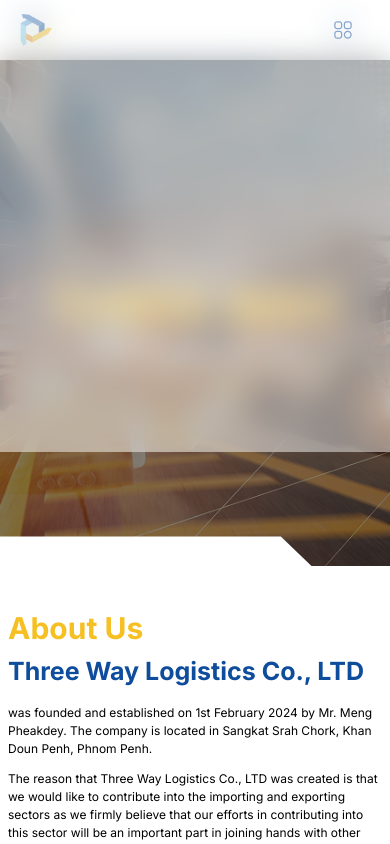
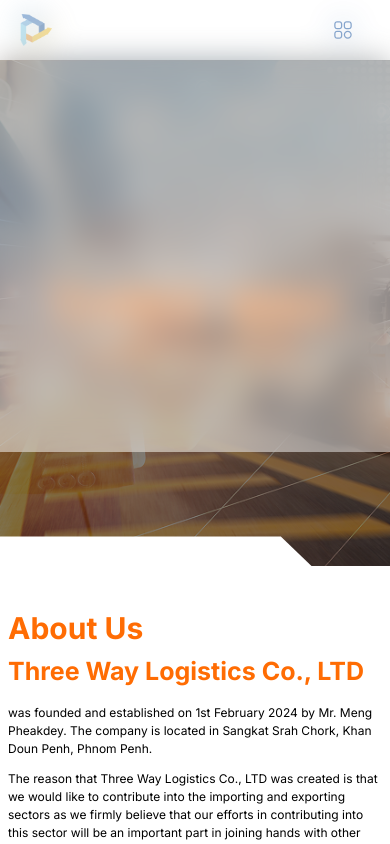
Before and after one commit to tenghuy321/threeway_logistics, a React (Vite) app: page / in a window 390 px wide. Shown: the top 844 px of the page. Built offline with nearby package versions, Linux system fonts and the light colour scheme.

Commit message:
new revising

```diff
--- a/src/components/About.jsx
+++ b/src/components/About.jsx
@@ -16,7 +16,7 @@
       <div>
         <ButtonScroll />
       </div>
-      <section className="w-full min-h-screen relative bg-center bg-cover bg-[#0E4C9C]">
+      <section className="w-full min-h-screen relative bg-center bg-cover bg-[#0E4C9C]/70">
         <div className='relative lg:top-[80px] hidden lg:flex space-x-10 text-[#fff] items-center justify-center w-full z-10 overflow-hidden'>
           <a href="#vision" data-aos='fade-down' data-aos-duration='1500' onClick={(e) => handleScroll(e, "vision")} className="">Vision</a>
           <a href="#mission" data-aos='fade-down' data-aos-duration='1700' onClick={(e) => handleScroll(e, "mission")} className="">Mission</a>
@@ -104,7 +104,7 @@
       </section>
 
 
-      <section id='our_people' className='pt-2'>
+      {/* <section id='our_people' className='pt-2'>
         <hr className='max-w-6xl mx-auto h-2 bg-[#F6BF22]' />
         <div className='bg-[#0E4C9C] w-full min-h-screen md:h-screen overflow-hidden'>
           <div className='max-w-6xl mx-auto px-2 xl:px-0 py-20'>
@@ -159,7 +159,7 @@
             </div>
           </div>
         </div>
-      </section>
+      </section> */}
 
       <Footer />
     </>
--- a/src/components/Career.jsx
+++ b/src/components/Career.jsx
@@ -9,7 +9,7 @@
         <ButtonScroll />
       </div>
       <section className="w-full h-[60vh] sm:h-screen relative bg-center bg-cover" style={{ backgroundImage: `url(${career_bg})` }}>
-        <div className='absolute inset-0 bg-[#0E4C9C] opacity-80'></div>
+        <div className='absolute inset-0 bg-[#0E4C9C] opacity-60'></div>
         <div className="relative top-[10px] sm:top-[50px] lg:top-[100px] xl:top-[150px] max-w-6xl mx-auto px-2 sm:px-4">
           <h1 className='text-[40px] text-[#F6BF22] font-[700] px-2 sm:px-4' data-aos='fade-right' data-aos-duration='1500'>Career</h1>
           <hr className='h-4 bg-[#F6BF22] border-none my-4' data-aos='fade-right' data-aos-duration='1700' />
--- a/src/components/Contact.jsx
+++ b/src/components/Contact.jsx
@@ -10,7 +10,7 @@
         <div className='w-full h-full relative pt-[10px] lg:pt-[130px] xl:pt-[150px] min-h-screen'>
           <div className='w-full max-w-7xl mx-auto flex items-center space-x-4 py-10 px-2 lg:py-0 z-10 text-[#fff]' data-aos='fade-right' data-aos-duration='1000'>
             <img src={logo} alt="" className='w-20 h-20' />
-            <h1 className='text-[25px] sm:text-[30px] md:text-[40px] font-[700]'>Three Way Logistic</h1>
+            <h1 className='text-[25px] sm:text-[30px] md:text-[40px] text-[#ff6c03] font-[700]'>Three Way Logistic</h1>
           </div>
           <div className='relative max-w-7xl mx-auto grid grid-cols-1 sm:grid-cols-2 lg:grid-cols-4 px-2 pt-6 md:pt-14 xl:pt-20'>
             <div className='text-[13px] xl:text-[14px] text-[#fff]'>
@@ -50,7 +50,7 @@
             </div>
 
             <div className='text-[12px] xl:text-[14px] text-[#fff] pt-5 sm:pt-0'>
-              <h1 className='font-[700]' >Three Way Logistics Co., LTD </h1>
+              <h1 className='font-[700] text-[#ff6c03]'>Three Way Logistics Co., LTD </h1>
               <p className='pt-2'>was founded and established on 1st February 2024 by Mr. Meng Pheakdey. The company is located in Sangkat Srah Chork, Khan Doun Penh, Phnom Penh.</p>
 
               <div className='pt-5 text-[12px] xl:text-[14px] space-y-2'>
--- a/src/components/Footer.jsx
+++ b/src/components/Footer.jsx
@@ -8,7 +8,7 @@
             <div className='absolute inset-0 mix-blend-multiply bg-color min-h-screen'></div>
             <div className='relative w-full min-h-[40%] flex flex-col sm:flex-row items-center justify-center space-x-4 py-10 px-2 lg:py-0 z-10 text-[#fff]' data-aos='fade-right' data-aos-duration='1000'>
                 <img src={logo} alt="" className='w-20 h-20' />
-                <h1 className='text-[30px] md:text-[40px] font-[700]'>Three Way Logistic</h1>
+                <h1 className='text-[30px] md:text-[40px] text-[#ff6c03] font-[700]'>Three Way Logistics</h1>
             </div>
 
             <div className='relative w-full min-h-[60%] py-10 text-[#fff]'>
@@ -26,7 +26,7 @@
                     </div>
 
                     <div className='text-[12px] xl:text-[13px] pt-5 sm:pt-0'>
-                        <h1 className='text-[13px] xl:text-[14px] font-[700]' >Three Way Logistics Co., LTD </h1>
+                        <h1 className='text-[13px] xl:text-[14px] font-[700] text-[#ff6c03]' >Three Way Logistics Co., LTD </h1>
                         <p className='pt-2'>was founded and established on 1st February 2024 by Mr. Meng Pheakdey. The company is located in Sangkat Srah Chork, Khan Doun Penh, Phnom Penh.</p>
 
                         <div className='pt-5 text-[12px] xl:text-[13px] space-y-3'>
--- a/src/components/Home.jsx
+++ b/src/components/Home.jsx
@@ -69,8 +69,8 @@
                 </div>
                 <div className="relative flex flex-col justify-center items-center h-full leading-none text-[#ffff]">
                     <h3 className="text-[18px] sm:text-[20px] md:text-[30px] font-[300]" data-aos='fade-up' data-aos-duration='1200'>Welcome to</h3>
-                    <h1 className="text-[#F6BF22] font-[700] text-[50px] sm:text-[70px] md:text-[90px]" data-aos='fade-up' data-aos-duration='1500'>THREE WAY</h1>
-                    <h2 className="font-[700] tracking-[6px] text-[30px] sm:text-[40px] md:text-[50px]" data-aos='fade-up' data-aos-duration='1800'>LOGISTICS</h2>
+                    <h1 className="text-[#ff6c03] font-[700] text-[50px] sm:text-[70px] md:text-[90px]" data-aos='fade-up' data-aos-duration='1500'>THREE WAY</h1>
+                    <h2 className="font-[700] text-[#ff6c03] tracking-[6px] text-[30px] sm:text-[40px] md:text-[50px]" data-aos='fade-up' data-aos-duration='1800'>LOGISTICS</h2>
                 </div>
 
                 <div className='w-[80%] h-[30px] sm:h-[40px] md:h-[50px] xl:h-[60px] clip_about absolute bottom-0 left-0'>
@@ -80,9 +80,9 @@
             {/* aboutus */}
             <section>
                 <div className='max-w-7xl mx-auto px-2 md:px-4 text-[12px] sm:text-[14px] md:text-[16px] pt-10 md:pt-0' id='aboutus'>
-                    <h1 className='text-[30px] md:text-[40px] text-[#F6BF22] font-[700]' data-aos='fade-right' data-aos-duration='1000'>About Us</h1>
+                    <h1 className='text-[30px] md:text-[40px] text-[#ff6c03] font-[700]' data-aos='fade-right' data-aos-duration='1000'>About Us</h1>
                     <div className='mt-2 flex flex-col space-y-3'>
-                        <h1 className='text-[25px] sm:text-[30px] md:text-[40px] text-[#0E4C9C] font-[700] leading-none' data-aos='fade-right' data-aos-duration='1200'>Three Way Logistics Co., LTD </h1>
+                        <h1 className='text-[25px] sm:text-[30px] md:text-[40px] text-[#ff6c03] font-[700] leading-none' data-aos='fade-right' data-aos-duration='1200'>Three Way Logistics Co., LTD </h1>
                         <p className='pt-2 md:pt-4' data-aos='fade-right' data-aos-duration='1400'>was founded and established on 1st February 2024 by Mr. Meng Pheakdey. The company is located in Sangkat Srah Chork, Khan Doun Penh, Phnom Penh.</p>
                         <p data-aos='fade-right' data-aos-duration='1600'>The reason that Three Way Logistics Co., LTD was created is that we would like to contribute into the importing and exporting sectors as we firmly believe that our efforts in contributing into this sector will be an important part in joining hands with other relative parties to develop the sector in the country as strong as in order to compete with logistics sector in other countries. </p>
                         <p data-aos='fade-right' data-aos-duration='1800'>Speaking of brand imported, we do not have certain brands to import as we generally import various types of products.</p>
--- a/src/components/Loading.jsx
+++ b/src/components/Loading.jsx
@@ -4,8 +4,8 @@
     return (
         <div className="flex flex-col items-center justify-center h-screen bg-[#D9ECEE]">
             <img src={Logo} alt="Loading" className="w-20" />
-            <h1 className="py-3 text-[18px] font-[700] text-[#0E4C9C] uppercase tracking-[2px]">ThreeWay Logistics</h1>
-            <BarLoader color={"#0E4C9C"} />
+            <h1 className="py-3 text-[18px] font-[700] text-[#ff6c03] uppercase tracking-[2px]">ThreeWay Logistics</h1>
+            <BarLoader color={"#ff6c03"} />
         </div>
 
     );
--- a/src/components/Logistics.jsx
+++ b/src/components/Logistics.jsx
@@ -14,7 +14,7 @@
       <div>
         <ButtonScroll />
       </div>
-      <section className="w-full min-h-screen relative bg-center bg-cover bg-[#0E4C9C]">
+      <section className="w-full min-h-screen relative bg-center bg-cover bg-[#0E4C9C]/70">
         <div className='relative lg:top-[80px] hidden lg:flex space-x-10 text-[#fff] items-center justify-center w-full z-10 overflow-hidden'>
           <a href="#vision" data-aos='fade-down' data-aos-duration='1500' onClick={(e) => handleScroll(e, "vision")} className="">Vision</a>
           <a href="#mission" data-aos='fade-down' data-aos-duration='1700' onClick={(e) => handleScroll(e, "mission")} className="">Mission</a>
--- a/src/components/Navbar.jsx
+++ b/src/components/Navbar.jsx
@@ -6,7 +6,7 @@
     return (
         <nav className="">
             <div className="absolute left-1/2 -translate-x-1/2 h-[51px] xl:h-[59px] w-full lg:flex hidden justify-center items-center space-x-10 z-10">
-                <div className="w-1/2 text-[17px] text-[#fff] font-[700] flex justify-end items-center space-x-2">
+                <div className="w-1/2 text-[17px] text-[#F28F1E] font-[700] flex justify-end items-center space-x-2">
                     <img src={logo} alt="" className="w-10 h-10 xl:w-12 xl:h-12" />
                     <p>Three Way Logistics</p>
                 </div>
--- a/src/components/Services.jsx
+++ b/src/components/Services.jsx
@@ -53,7 +53,7 @@
       <div>
         <ButtonScroll />
       </div>
-      <section className="w-full min-h-screen relative bg-center bg-cover bg-[#0E4C9C]">
+      <section className="w-full min-h-screen relative bg-center bg-cover bg-[#0E4C9C]/70">
         <div className='relative lg:top-[80px] hidden lg:flex space-x-10 text-[#fff] items-center justify-center w-full z-10 overflow-hidden'>
           <a href="#services" data-aos='fade-down' data-aos-duration='1000' onClick={(e) => handleScroll(e, "services")}>Our Services</a>
           <a href="#future" data-aos='fade-down' data-aos-duration='1000' onClick={(e) => handleScroll(e, "future")}>Future Goals</a>
```
